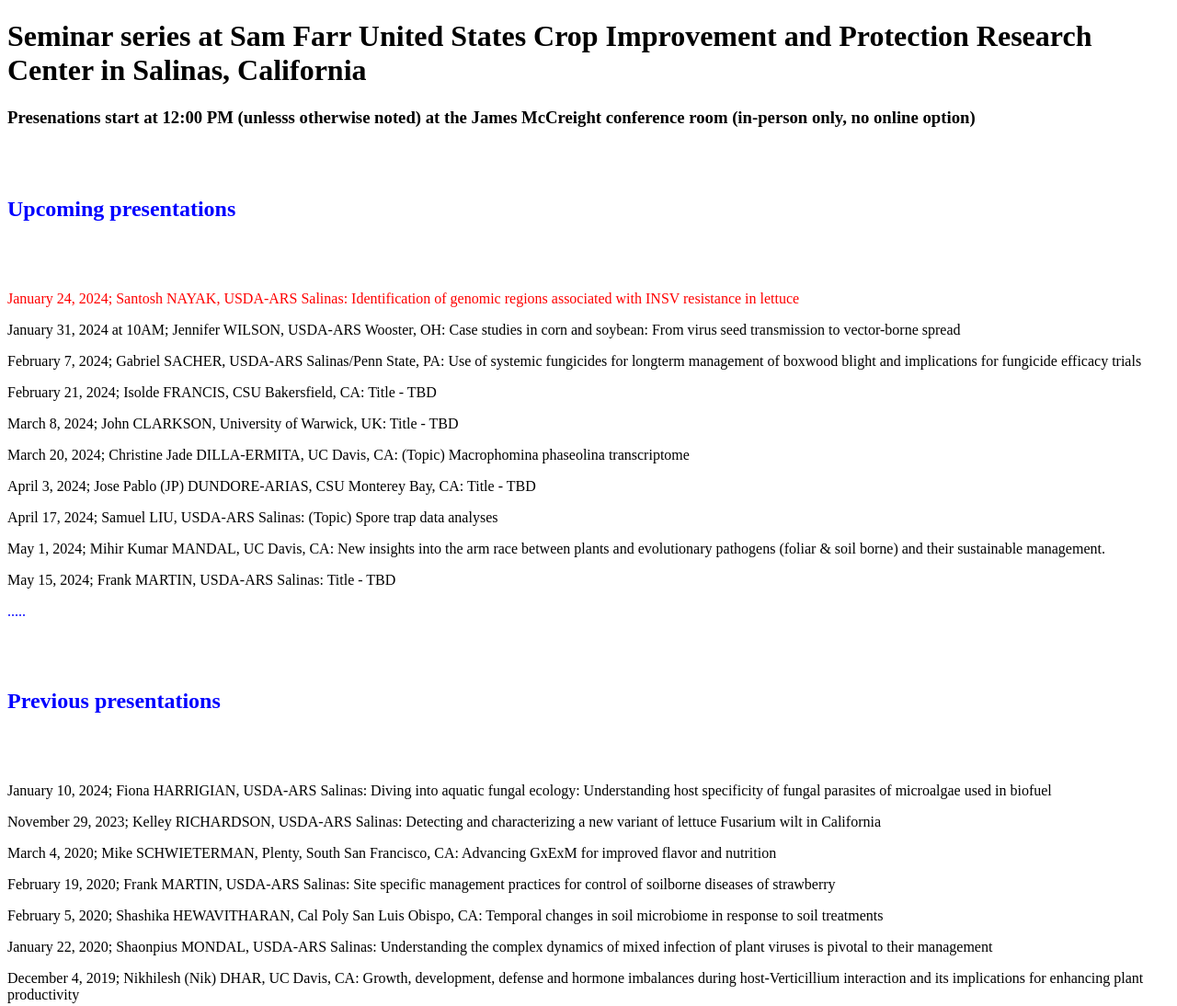
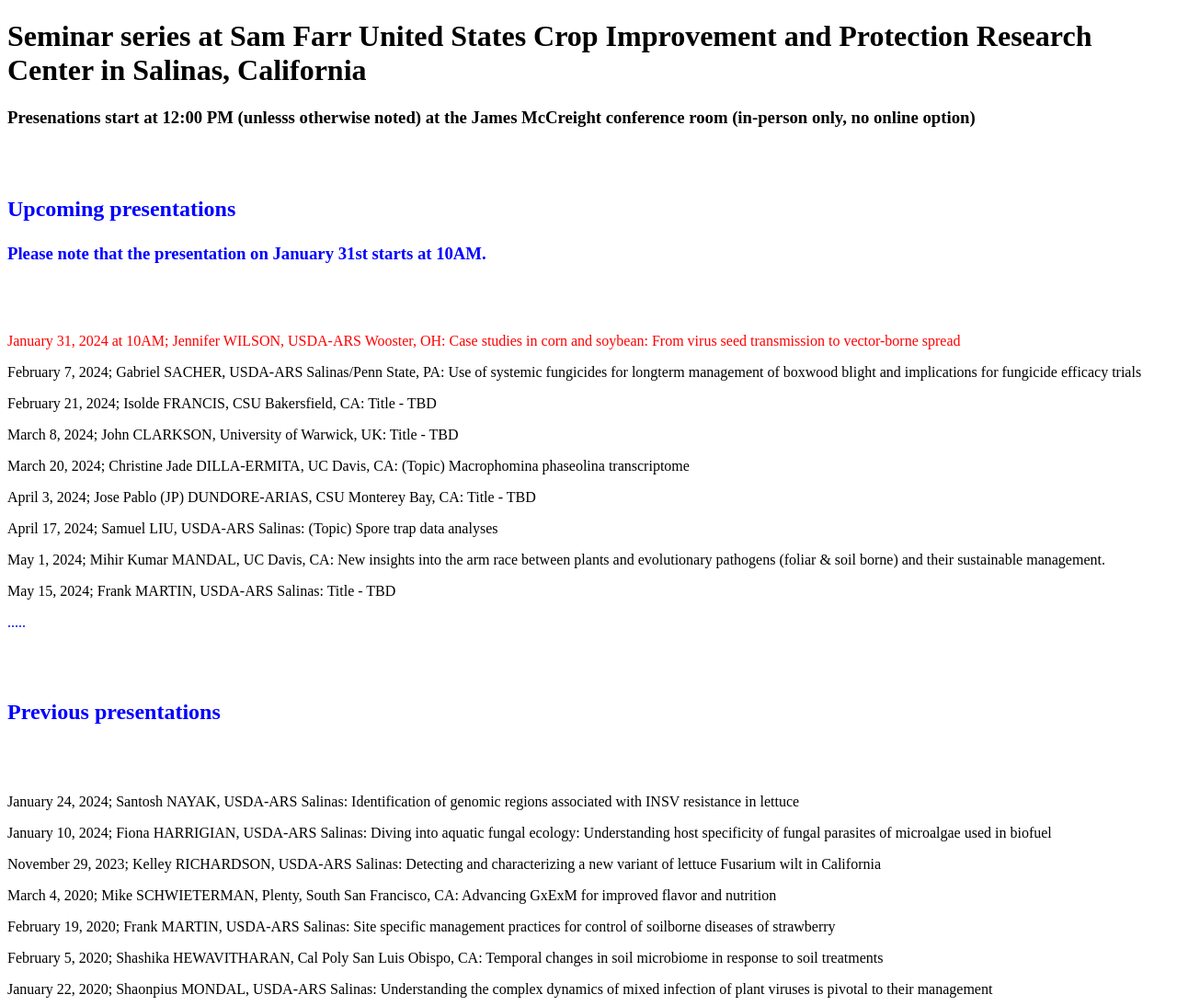
Before and after one commit to Orgovan/Orgovan.github.io, a plain HTML site: page index.html in a window 1280 px wide. Shown: the top 1094 px of the page at 92% size. Drawn offline with Linux system fonts and the light colour scheme.

Commit message:
Update index.html

```diff
--- a/index.html
+++ b/index.html
@@ -11,11 +11,11 @@
 
    <h2><p style="color:white"> - <p></h2>
    <h2> <p style="color:blue">Upcoming presentations</h2>
+    <h3> <p style="color:blue">Please note that the presentation on January 31st starts at 10AM.</h3>
 
     <h2><p style="color:white"> - <p></h2>
 
-   <p style="color:red">January 24, 2024; Santosh NAYAK, USDA-ARS Salinas: Identification of genomic regions associated with INSV resistance in lettuce<p>
-   <p>January 31, 2024 at 10AM; Jennifer WILSON, USDA-ARS Wooster, OH: Case studies in corn and soybean: From virus seed transmission to vector-borne spread<p>
+   <p style="color:red">January 31, 2024 at 10AM; Jennifer WILSON, USDA-ARS Wooster, OH: Case studies in corn and soybean: From virus seed transmission to vector-borne spread<p>
    <p>February 7, 2024; Gabriel SACHER, USDA-ARS Salinas/Penn State, PA: Use of systemic fungicides for longterm management of boxwood blight and implications for fungicide efficacy trials<p>
    <p>February 21, 2024; Isolde FRANCIS, CSU Bakersfield, CA: Title - TBD<p>
    <p>March 8, 2024; John CLARKSON, University of Warwick, UK: Title - TBD<p>
@@ -30,6 +30,8 @@
    <h2> <p style="color:blue">Previous presentations</h2>
    <h2><p style="color:white"> - <p></h2>
 
+
+   <p>January 24, 2024; Santosh NAYAK, USDA-ARS Salinas: Identification of genomic regions associated with INSV resistance in lettuce<p>
    <p>January 10, 2024; Fiona HARRIGIAN, USDA-ARS Salinas: Diving into aquatic fungal ecology: Understanding host specificity of fungal parasites of microalgae used in biofuel<p>
    <p>November 29, 2023; Kelley RICHARDSON, USDA-ARS Salinas: Detecting and characterizing a new variant of lettuce Fusarium wilt in California<p>
    <p>March 4, 2020; Mike SCHWIETERMAN, Plenty, South San Francisco, CA: Advancing GxExM for improved flavor and nutrition<p>
```
